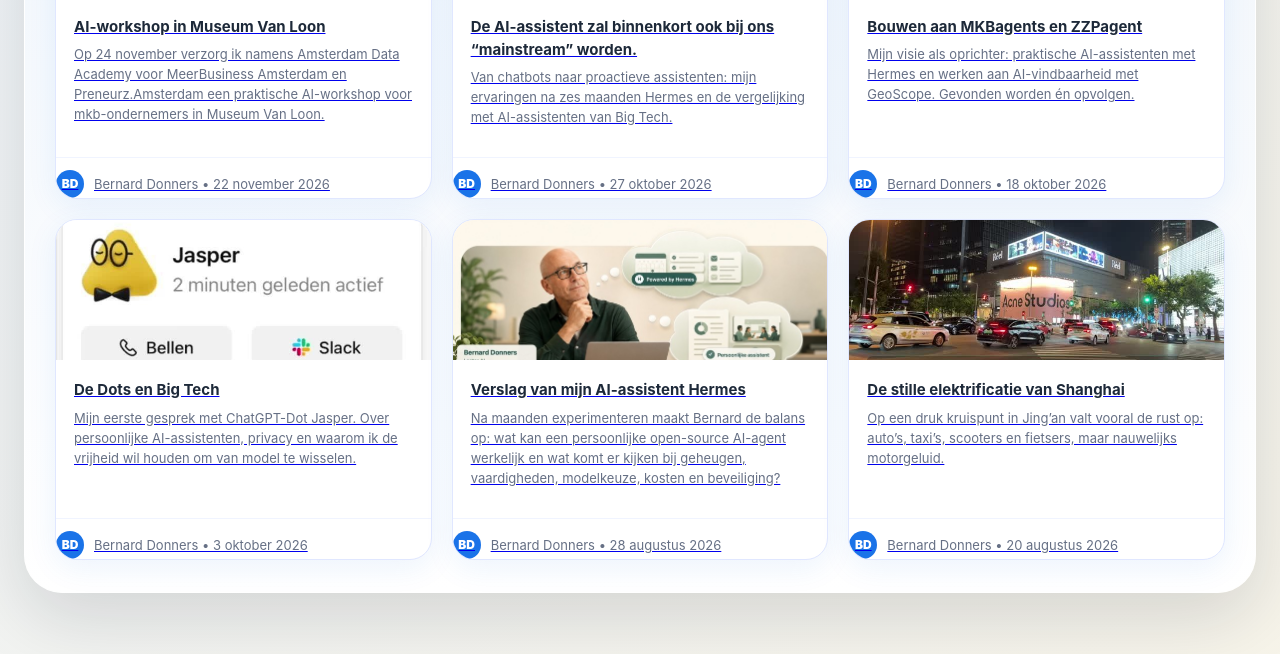
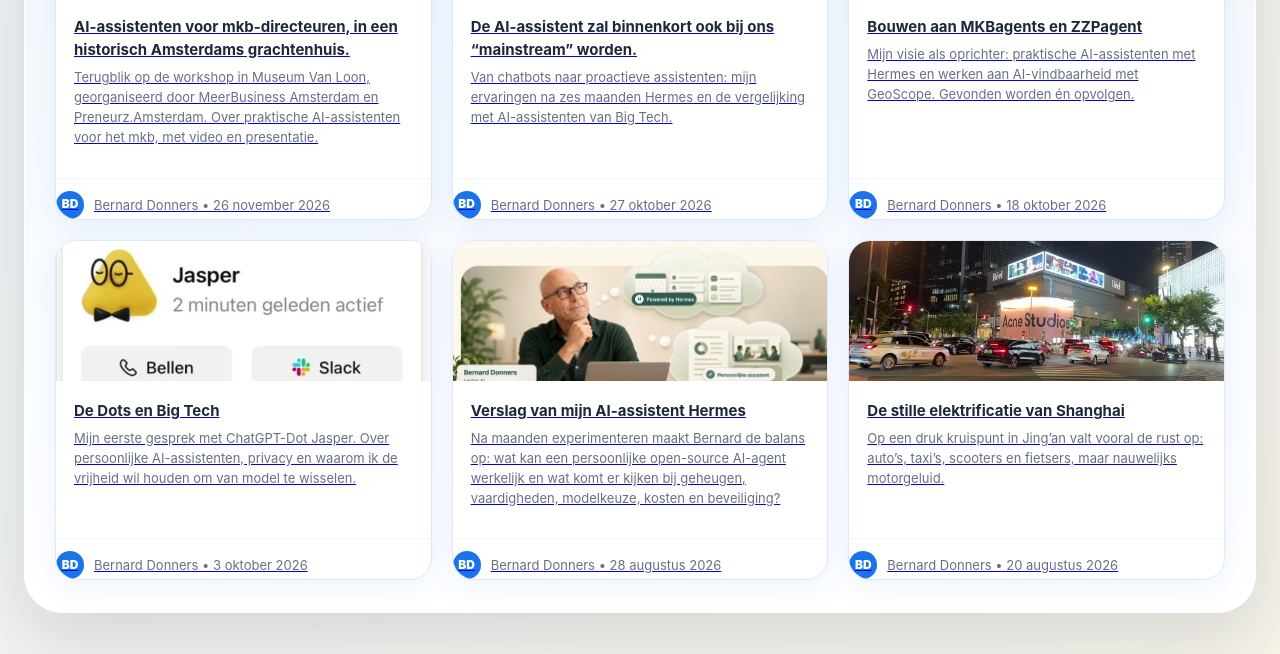
Before and after one commit to BernDonn/mkbagents-website-prototype, a plain HTML site: page over-ons/index.html in a window 1280 px wide. Shown: the part 2844-3498 px from the top of the page. Drawn offline with Linux system fonts and the light colour scheme.

Commit message:
Replace workshop announcement with approved LinkedIn recap

```diff
--- a/over-ons/index.html
+++ b/over-ons/index.html
@@ -309,15 +309,15 @@
           <a href="https://nl.linkedin.com/in/bernard-donners-288b0aa" target="_blank">Volg Bernard op LinkedIn →</a>
         </div>
         <div class="linkedin-feed">
-          <a href="https://www.linkedin.com/feed/update/urn:li:activity:7530045894482747393/" target="_blank" rel="noopener"><article class="linkedin-post">
-            <img src="../assets/linkedin-workshop-museum-van-loon.jpg" alt="LinkedIn-publicatie: AI-workshop in Museum Van Loon" />
+          <a href="https://www.linkedin.com/feed/update/urn:li:ugcPost:7531675030343307265/" target="_blank" rel="noopener"><article class="linkedin-post">
+            <img src="../assets/workshop-van-loon.jpg" alt="LinkedIn-publicatie: AI-assistenten voor mkb-directeuren, in een historisch Amsterdams grachtenhuis." />
             <div class="linkedin-text">
-              <strong>AI-workshop in Museum Van Loon</strong>
-              <p>Op 24 november verzorg ik namens Amsterdam Data Academy voor MeerBusiness Amsterdam en Preneurz.Amsterdam een praktische AI-workshop voor mkb-ondernemers in Museum Van Loon.</p>
+              <strong>AI-assistenten voor mkb-directeuren, in een historisch Amsterdams grachtenhuis.</strong>
+              <p>Terugblik op de workshop in Museum Van Loon, georganiseerd door MeerBusiness Amsterdam en Preneurz.Amsterdam. Over praktische AI-assistenten voor het mkb, met video en presentatie.</p>
             </div>
             <div class="linkedin-author">
               <span class="linkedin-icon">BD</span>
-              <span>Bernard Donners • 22 november 2026</span>
+              <span>Bernard Donners • 26 november 2026</span>
             </div>
           </article></a>
           <a href="https://www.linkedin.com/pulse/de-ai-assistent-zal-binnenkort-ook-bij-ons-mainstream-bernard-donners-vprpe/" target="_blank" rel="noopener"><article class="linkedin-post">
```
